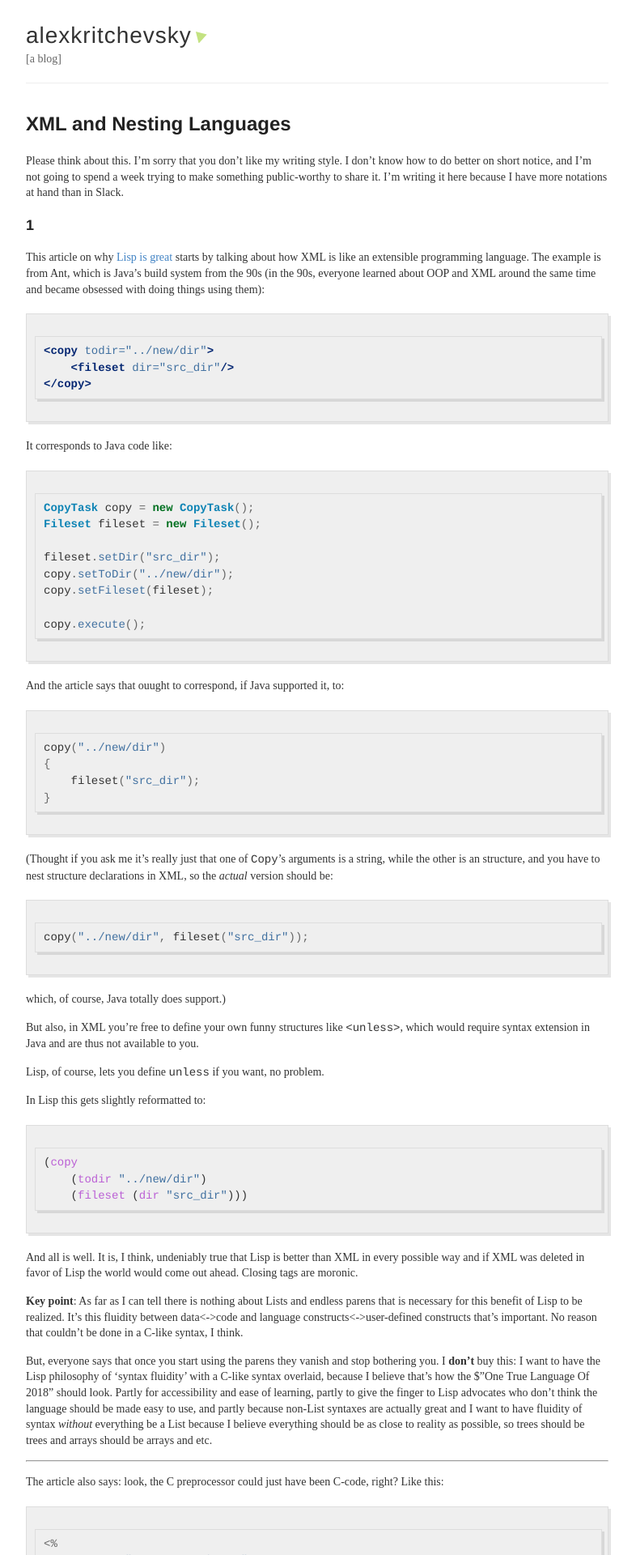
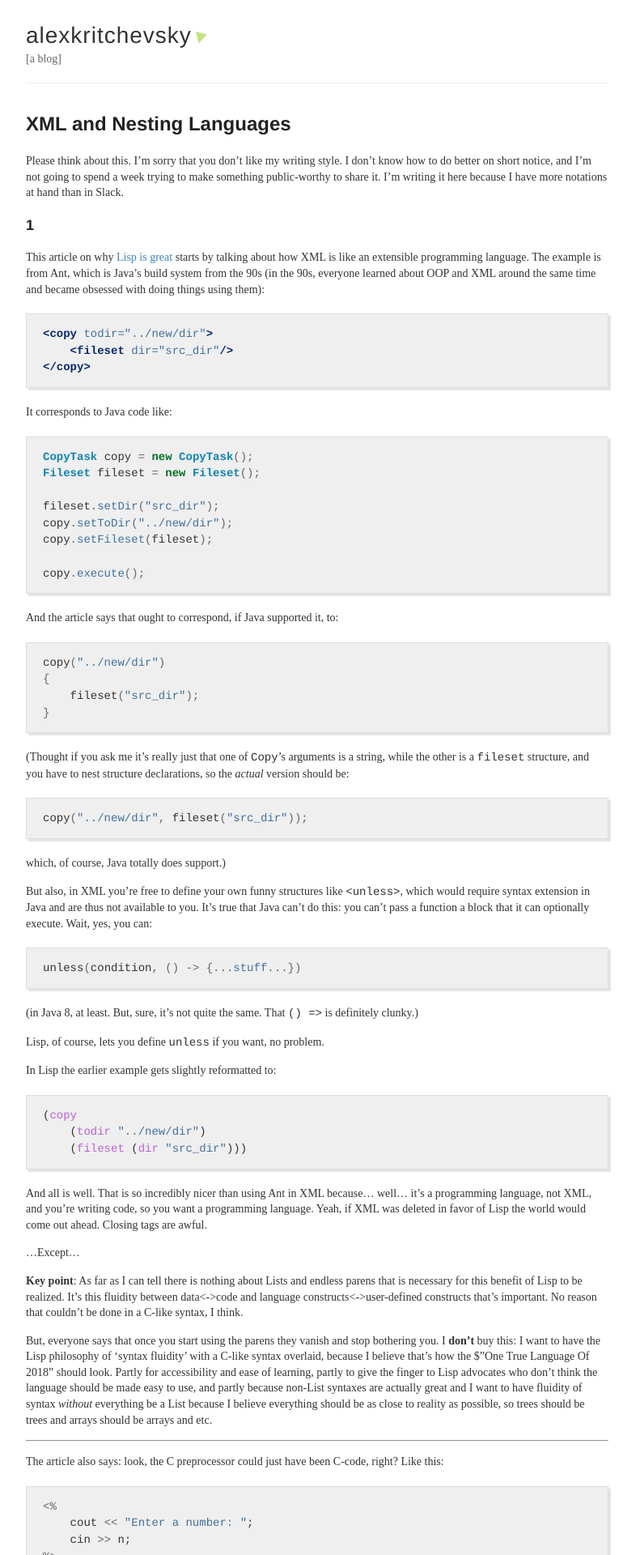
Before and after one commit to ajakaja/ajakaja.github.io, a Jekyll site: the page built from _notes/xml.md, in a window 1280 px wide. Shown: the top 1920 px of the page at 81% size, without its empty margins (248-1034 px from the left). Built offline with Jekyll 4.4.1, drawn with Linux system fonts in a browser that asks for light colours; some of the changed text lies outside the part shown.

Commit message:
update jekyll / rouge versions and fix formatting issues that result
(Github pages did this already, but it was totally not obvious that I was missing it until something clashed!)

+ small edits to XML notes

````diff
--- a/Gemfile
+++ b/Gemfile
@@ -1,3 +1,2 @@
 source 'https://rubygems.org'
-gem 'jekyll'
-gem 'github-pages'
+gem 'github-pages', group: :jekyll_plugins
--- a/_config.yml
+++ b/_config.yml
@@ -3,12 +3,13 @@
 author: Alex Kritchevsky
 markdown: kramdown
 timezone: utc
+highlighter: rouge
 kramdown:
  parse_block_html: true
  input: GFM
  math_engine: mathjax
  hard_wrap: true
-
+ syntax_highlighter: rouge
 
 plugins: [jekyll-sitemap]
 
--- a/_notes/xml.md
+++ b/_notes/xml.md
@@ -32,7 +32,7 @@
 copy.execute();
 ```
 
-And the article says that ouught to correspond, if Java supported it, to:
+And the article says that ought to correspond, if Java supported it, to:
 
 ```java
 copy("../new/dir")
@@ -41,7 +41,7 @@
 }
 ```
 
-(Thought if you ask me it's really just that one of `Copy`'s arguments is a string, while the other is an structure, and you have to nest structure declarations in XML, so the _actual_ version should be:
+(Thought if you ask me it's really just that one of `Copy`'s arguments is a string, while the other is a `fileset` structure, and you have to nest structure declarations, so the _actual_ version should be:
 
 ```java
 copy("../new/dir", fileset("src_dir"));
@@ -49,11 +49,17 @@
 
 which, of course, Java totally does support.)
 
-But also, in XML you're free to define your own funny structures like `<unless>`, which would require syntax extension in Java and are thus not available to you.
+But also, in XML you're free to define your own funny structures like `<unless>`, which would require syntax extension in Java and are thus not available to you. It's true that Java can't do this: you can't pass a function a block that it can optionally execute. Wait, yes, you can:
+
+```java
+unless(condition, () -> {...stuff...})
+```
+
+(in Java 8, at least. But, sure, it's not quite the same. That `() =>` is definitely clunky.)
 
 Lisp, of course, lets you define `unless` if you want, no problem.
 
-In Lisp this gets slightly reformatted to:
+In Lisp the earlier example gets slightly reformatted to:
 
 ```lisp
 (copy
@@ -61,7 +67,9 @@
     (fileset (dir "src_dir")))
 ```
 
-And all is well. It is, I think, undeniably true that Lisp is better than XML in every possible way and if XML was deleted in favor of Lisp the world would come out ahead. Closing tags are moronic.
+And all is well. That is so incredibly nicer than using Ant in XML because... well... it's a programming language, not XML, and you're writing code, so you want a programming language. Yeah, if XML was deleted in favor of Lisp the world would come out ahead. Closing tags are awful.
+
+...Except...
 
 **Key point**: As far as I can tell there is nothing about Lists and endless parens that is necessary for this benefit of Lisp to be realized. It's this fluidity between data<->code and language constructs<->user-defined constructs that's important. No reason that couldn't be done in a C-like syntax, I think.
 
@@ -97,13 +105,13 @@
 
 This is good.
 
-Then it talks a bunch about how Lisp works. I don't care about that at all. The internal implementation of Lisp is (imo) forgettable. But this part is great. I want to build on that.
+Then it talks a bunch about how Lisp works. I don't care about that.
 
 ## 2 My own example
 
-I got sidetracked this week trying to create, for my Lagrangian post, some physics drawings. These are embedded in a website so the options are: static graphics (bad -- I _never_ want to import something that was made in an editor), or programmed graphics (ie with LaTeX plugins) (should not be necessary in 2018), or drawing in JS (Canvas or WebGL) or drawing in HTML (CSS (no!) or SVG).
+I got sidetracked this week trying to create, for my Lagrangian post, some physics drawings. These are embedded in a website so the options are: static graphics (bad -- I _never_ want to import something that was made in an editor), or offline-programmed graphics (ie with LaTeX plugins) (should not be necessary in 2018), or drawing in JS (Canvas or WebGL) or drawing in HTML with CSS (no!) or SVG.
 
-The obviosu example should be SVG, except that:
+The obvious choice should be SVG, I think, except that:
 
 ```xml
 <svg version="1.1"
@@ -171,9 +179,9 @@
 
 
 <aside class="toggleable" placeholder="<b>Aside</b>: Project idea 1">
-(The closest thing to this is the library [SVG.js](http://svgjs.com/) and for filters [SVG.filter.js](https://github.com/svgdotjs/svg.filter.js))
+The closest thing to this for the browser is the library [SVG.js](http://svgjs.com/) and for filters [SVG.filter.js](https://github.com/svgdotjs/svg.filter.js).
 
-Unfortunately both seem to assume you already know SVG to use them, and (additionally) do a crappy job of documenting how to do SVG things (like named arguments) correctly in their method-parameter-version of calling things. But it's right idea.
+Unfortunately both seem to assume you already know SVG to use them, and (additionally) do a crappy job of documenting how to do SVG things (like named arguments) correctly in their method-parameter-version of calling things. And neither is strongly typed. But it's the right direction.
 
 It would be a productive thing for the world if:
 
@@ -249,10 +257,10 @@
 
 ## 4 Nested Languages
 
-Suppose we have a function signature in... something Java-like.
+Suppose we have a function signature in some Java-like language:
 
 ```java
-function f(Int x)
+Int f(Int x)
 ```
 
 This is a function that, when used in a larger program, should be passed a value of type `Int`. right?
@@ -272,7 +280,7 @@
 ```js
 div(
 	script(
-		console.log(5)//javascript code
+		console.log(5); //javascript code
 	)
 )
 ```
@@ -282,12 +290,12 @@
 ```
 (div
 	(script
-		"console.log(5) //javascript code"
+		"console.log(5); //javascript code"
 	)
 )
 ```
 
-This is, essentially, what's already being done in HTML, albeit in a less user-friendly and self-aware way.
+This is, essentially, what's already being done in HTML, albeit in a less user-friendly and self-aware way. Is this what HTML should look like? I'm not sure.
 
 I wonder if this is _good_?
 
@@ -298,7 +306,7 @@
 Suppose we viewed these as _three different languages_: ie, every place that expects a function expects an instance of type
 
 ```
-expression ::= functionLang | expressionLang | arrayLang
+expression -> functionLang | expressionLang | arrayLang
 ```
 
 where each of those is the language of expressions in their respective syntaxes.
--- a/css/site.scss
+++ b/css/site.scss
@@ -407,4 +407,11 @@
   overflow: hidden !important;
 }
 
+pre.highlight {
+  border: none;
+  box-shadow: none;
+  -webkit-box-shadow: none;
+  margin: 0px;
+}
+
 @import "highlights";
````
Also changed, not shown: other parts of _notes/xml.md (+6 -6 lines).
